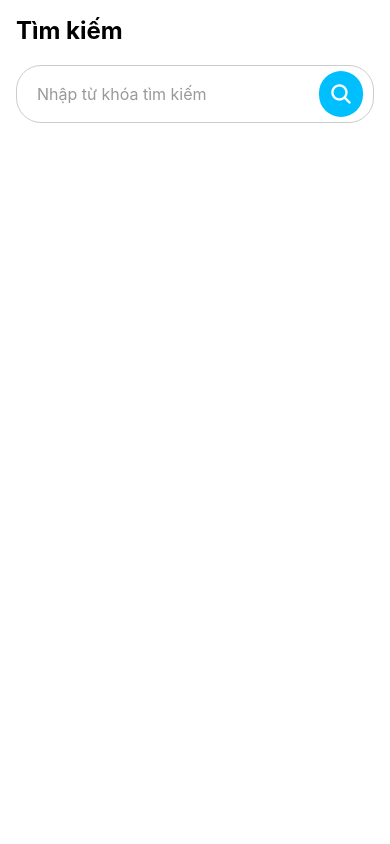
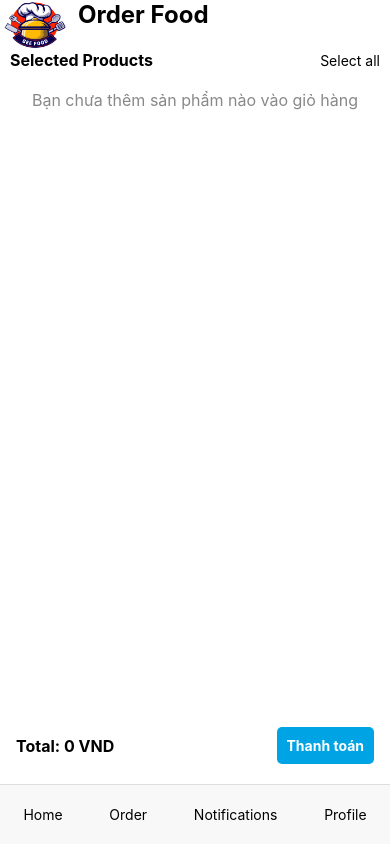
Before and after one commit to TruongVanTu/MD-27_BeeFood, a React Native app: screen /Search in a window 390 px wide. Built offline with nearby package versions, Linux system fonts and the light colour scheme.

Commit message:
Layot Order

```diff
--- a/App.js
+++ b/App.js
@@ -12,7 +12,7 @@ export default function App() {
   return (
     <NavigationContainer>
       <Stack.Navigator screenOptions={{headerShown: false}}>
-        <Stack.Screen name='Search' component={SearchScreen} />
+        <Stack.Screen name='Search' component={OrderScreen} />
       </Stack.Navigator>
     </NavigationContainer>
   );
--- a/Screen/OrderScreen.js
+++ b/Screen/OrderScreen.js
@@ -7,8 +7,11 @@ const OrderScreen = () => {
   return (
     <SafeAreaView style={styles.container}>
       {/* Header */}
+      <View style={{flexDirection: 'row'}}>
       <Image source={require('./../Image/Logo_BeeFood.png')} style={styles.logo} />
       <Text style={styles.title}>Order Food</Text>
+      </View>
+
 
       {/* Product Selection Header */}
       <View style={styles.selectionHeader}>
```
